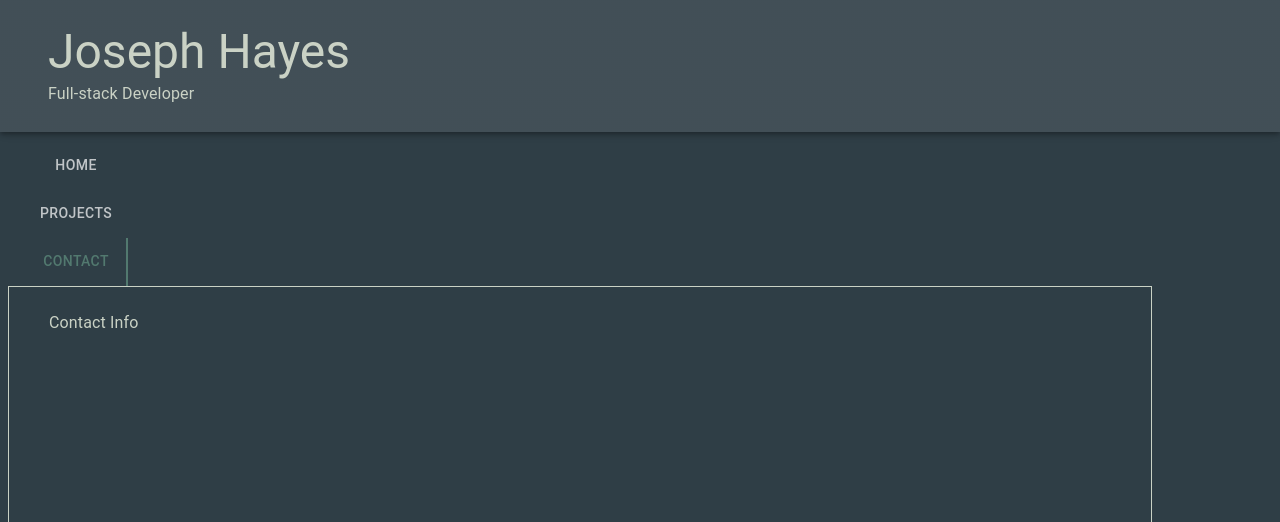
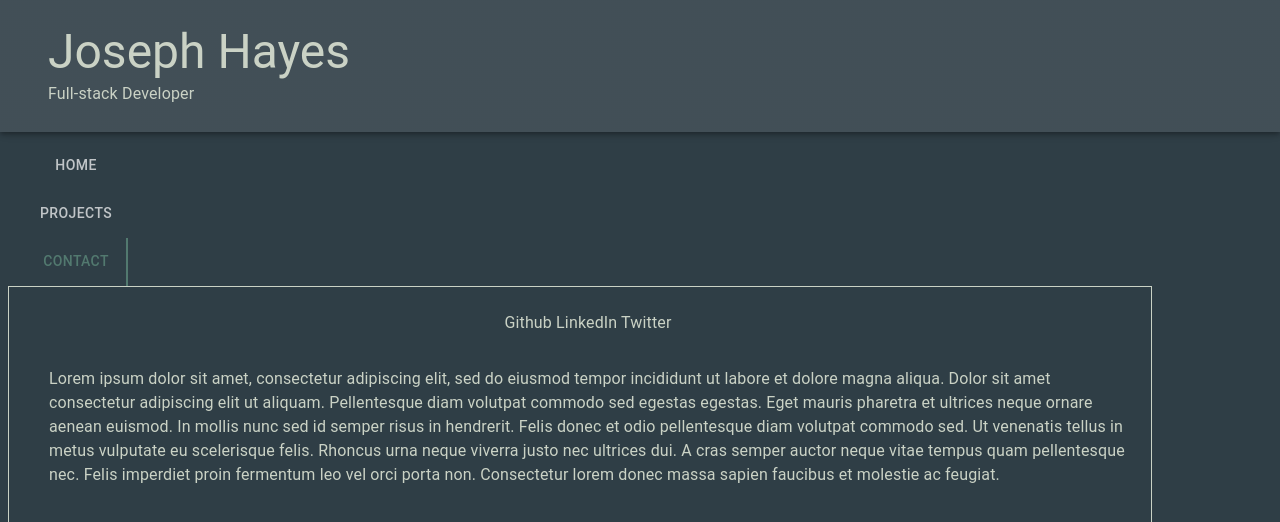
Before and after one commit to josephehayes/React-Portfolio, a React (Create React App) app in the folder client/: page / in a window 1280 px wide. Both pictures are taken after a click on the tab "CONTACT". Shown: the top 522 px of the page. Built offline with nearby package versions, Linux system fonts and the light colour scheme.

Commit message:
Add transition components. Working based on tab index. Unable to transition out because the elements aren't rendered until the tab is clicked. Possible solution is to have all components rendered by removing context and having components outside of the viewport, but it seems like a hacky solution

```diff
--- a/client/src/App.js
+++ b/client/src/App.js
@@ -1,6 +1,6 @@
 import './App.css';
 import React, { useState, useRef } from 'react';
-import { ThemeProvider, CssBaseline, Container, Slide } from '@mui/material';
+import { ThemeProvider, CssBaseline, Container, Slide, useThemeProps } from '@mui/material';
 import theme from "./styles/index";
 import Header from './components/header';
 // import NavTabs from './components/navTabs';
@@ -11,13 +11,16 @@ import Box from '@mui/material/Box';
 import Tab from '@mui/material/Tab';
 import { TabContext, TabList, TabPanel } from '@mui/lab';
 import ProjectsList from './components/projects';
+import Contact from './components/contact';
 
 function App() {
 
   const [value, setValue] = useState("1");
+  const [anim, setAnim] = useState('down')
   const containerRef = useRef(null);
 
   const handleChange = (event, newTab) => {
+    value < newTab ? setAnim('up') : setAnim('down');
     setValue(newTab);
   }
 
@@ -36,7 +39,6 @@ function App() {
             justifyContent="space-between"
             alignItems="flex-start"
             my='10px'
-            // ref={containerRef}
           >
             <TabContext value={value}>
               <Grid item mr={1}>
@@ -52,9 +54,11 @@ function App() {
                 borderLeft: 'var(--Grid-borderWidth) solid',
                 borderRight: 'var(--Grid-borderWidth) solid',
                 borderBottom: 'var(--Grid-borderWidth) solid',
-                borderColor: 'divider'
+                borderColor: 'divider',
+                overflow: 'hidden'
               }}
-              // ref={containerRef}
+                ref={containerRef}
+                className={theme.tabContainer}
               >
                 <Box
                   sx={{
@@ -62,21 +66,44 @@ function App() {
                     minHeight: '80vh',
                     alignItems: 'center'
                   }}
-                  // ref={containerRef}
                 >
-                  <Slide in={value === "1"} container={containerRef.current} direction='right'>
+                  <Slide
+                    in={value === "1"}
+                    container={containerRef.current}
+                    direction={anim}
+                    mountOnEnter
+                    unmountOnExit
+                    easing={ theme.transitions.easing.easeInOut }
+                    timeout={{ enter: theme.transitions.duration.enteringScreen, exit: theme.transitions.duration.leavingScreen }}
+                  >
                     <TabPanel value="1">
                       <Home />
                     </TabPanel>
                   </Slide>
-                  <Slide in={value === "2"} container={containerRef.current} direction='right'>
+                  <Slide
+                    in={value === "2"}
+                    container={containerRef.current}
+                    direction={anim}
+                    mountOnEnter
+                    unmountOnExit
+                    easing={ theme.transitions.easing.easeInOut }
+                    timeout={{ enter: theme.transitions.duration.enteringScreen, exit: theme.transitions.duration.leavingScreen }}
+                  >
                     <TabPanel value="2" sx={{}}>
                       <ProjectsList />
                     </TabPanel>
                   </Slide>
-                  <Slide in={value === "3"} container={containerRef.current} direction='right'>
+                  <Slide
+                    in={value === "3"}
+                    container={containerRef.current}
+                    direction={anim}
+                    mountOnEnter
+                    unmountOnExit
+                    easing={ theme.transitions.easing.easeInOut }
+                    timeout={{ enter: theme.transitions.duration.enteringScreen, exit: theme.transitions.duration.leavingScreen }}
+                  >
                     <TabPanel value="3">
-                    Contact Info
+                      <Contact />
                     </TabPanel>
                   </Slide>
                 </Box>
--- a/client/src/components/contact.js
+++ b/client/src/components/contact.js
@@ -0,0 +1,44 @@
+// es-lint disable next line
+import { Box, Grid, Icon, Stack, Typography } from '@mui/material';
+import React from 'react';
+
+const Contact = () => {
+    return (
+        <Grid container
+            orientation={'vertical'}
+            justifyContent={'center'}
+            rowSpacing={4}
+        >
+            <Grid item>
+                <Box>
+                    {/* <Icon>
+                    GitHub
+                    </Icon>
+                    <Icon>
+                    LinkedIn
+                    </Icon>
+                    <Icon>
+                    Twitter
+                </Icon> */}
+
+                    {/* Filler */}
+                    <Typography>
+                        Github LinkedIn Twitter
+                    </Typography>
+                </Box>
+            </Grid>
+            <Grid item>
+                <Stack>
+                    {/* 2 input fields (Your Email, Your Message)
+                    , 1 button (Send Message)
+                    Will send to me somehow, need to figure out a way */}
+
+                    {/* Filler Text */}
+                    Lorem ipsum dolor sit amet, consectetur adipiscing elit, sed do eiusmod tempor incididunt ut labore et dolore magna aliqua. Dolor sit amet consectetur adipiscing elit ut aliquam. Pellentesque diam volutpat commodo sed egestas egestas. Eget mauris pharetra et ultrices neque ornare aenean euismod. In mollis nunc sed id semper risus in hendrerit. Felis donec et odio pellentesque diam volutpat commodo sed. Ut venenatis tellus in metus vulputate eu scelerisque felis. Rhoncus urna neque viverra justo nec ultrices dui. A cras semper auctor neque vitae tempus quam pellentesque nec. Felis imperdiet proin fermentum leo vel orci porta non. Consectetur lorem donec massa sapien faucibus et molestie ac feugiat.
+                </Stack>
+            </Grid>
+        </Grid>
+    )
+}
+
+export default Contact;
```
Also changed, not shown: client/src/components/inBox.js (deleted, +0 -7 lines). Lines whose indentation alone changed are shown as unchanged.
